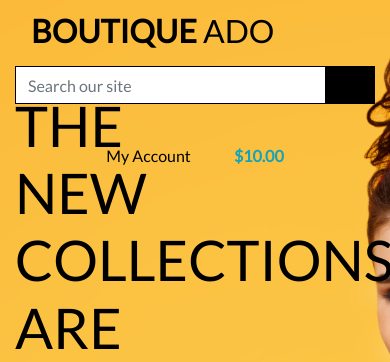
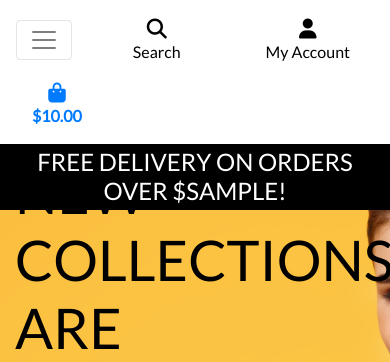
Before and after one commit to Soro82/boutique_ado_v5, a Django app: template home/templates/home/index.html in a window 390 px wide. Shown: the top 362 px of the page. Run offline with Django 3.2, Linux system fonts and the light colour scheme; the template is opened without the code that fills it: most values are stand-ins (such as "Sample title", 1, 10 or a date in 2020); some libraries are stand-ins or nearby versions.

Commit message:
Add mobile header and main navbar

```diff
--- a/static/css/base.css
+++ b/static/css/base.css
@@ -56,6 +56,10 @@ body {
     border: 1px solid black !important;
 }
 
+.bg-black {
+    background: #000 !important;
+}
+
 /* -------------------------------- Media Queries */
 
 /* Slightly larger container on xl screens */
--- a/templates/base.html
+++ b/templates/base.html
@@ -23,8 +23,7 @@
     {% endblock %}
 
     {% block corejs %}
-        <link rel="stylesheet" href="https://cdn.jsdelivr.net/npm/@fortawesome/fontawesome-free@6.4.2/css/fontawesome.min.css"
-        integrity="sha384-BY+fdrpOd3gfeRvTSMT+VUZmA728cfF9Z2G42xpaRkUGu2i3DyzpTURDo5A6CaLK" crossorigin="anonymous">
+        <script src="https://kit.fontawesome.com/e9c73d7092.js" crossorigin="anonymous"></script>
         <script src="https://code.jquery.com/jquery-3.4.1.slim.min.js" integrity="sha384-J6qa4849blE2+poT4WnyKhv5vZF5SrPo0iEjwBvKU7imGFAV0wwj1yYfoRSJoZ+n" crossorigin="anonymous"></script>
         <script src="https://cdn.jsdelivr.net/npm/popper.js@1.16.0/dist/umd/popper.min.js" integrity="sha384-Q6E9RHvbIyZFJoft+2mJbHaEWldlvI9IOYy5n3zV9zzTtmI3UksdQRVvoxMfooAo" crossorigin="anonymous"></script>
         <script src="https://stackpath.bootstrapcdn.com/bootstrap/4.4.1/js/bootstrap.min.js" integrity="sha384-wfSDF2E50Y2D1uUdj0O3uMBJnjuUD4Ih7YwaYd1iqfktj0Uod8GCExl3Og8ifwB6" crossorigin="anonymous"></script>
@@ -37,7 +36,7 @@
   </head>
   <body>
     <header class="container-fluid fixed-top">
-        <div class="row">
+        <div id="topnav" class="row bg-white pt-lg-2 d-none d-lg-flex">
             <div class="col-12 col-lg-4 my-auto py-1 py-lg-0 text-center text-lg-left">
                 <a href="{% url 'home' %}" class="nav-link main-logo-link">
                     <h2 class="logo-font text-black my-0"><strong>Boutique</strong> Ado</h2>
@@ -96,6 +95,20 @@
                 </ul>
             </div>
         </div>
+        <div class="row bg-white">
+            <nav class="navbar navbar-expand-lg navbar-light w-100">
+                <button class="navbar-toggler" type="button" data-toggle="collapse" data-target="#main-nav" aria-controls="main-nav" aria-expanded="false" aria-label="Toggle navigation">
+                    <span class="navbar-toggler-icon"></span>
+                </button>
+                {% include 'includes/mobile-top-header.html' %}
+                {% include 'includes/main-nav.html' %}
+            </nav>
+        </div>
+        <div id="delivery-banner" class="row text-center">
+            <div class="col bg-black text-white">
+                <h4 class="logo-font my-1">Free delivery on orders over ${{ free_shipping_threshold }}!</h4>
+            </div>
+        </div>
     </header>
 
     {% if messages %}
--- /dev/null
+++ b/templates/includes/mobile-top-header.html
@@ -0,0 +1,56 @@
+<li class="list-inline-item">
+    <a class="text-black nav-link d-block d-lg-none" href="#" id="mobile-search" data-toggle="dropdown" aria-haspopup="true" aria-expanded="false">
+        <div class="text-center">
+            <div><i class="fas fa-search fa-lg"></i></div>
+            <p class="my-0">Search</p>
+        </div>
+    </a>
+    <div class="dropdown-menu border-0 w-100 p-3 rounded-0 my-0" aria-labelledby="mobile-search">
+        <form class="form" method="GET" action="">
+            <div class="input-group w-100">
+                <input class="form-control border border-black rounded-0" type="text" name="q" placeholder="Search our site">
+                <div class="input-group-append">
+                    <button class="form-control form-control btn btn-black border border-black rounded-0" type="submit">
+                        <span class="icon">
+                            <i class="fas fa-search"></i>
+                        </span>
+                    </button>
+                </div>
+            </div>
+        </form>
+    </div>
+</li>
+<li class="list-inline-item dropdown">
+    <a class="text-black nav-link d-block d-lg-none" href="#" id="user-options" data-toggle="dropdown" aria-haspopup="true" aria-expanded="false">
+        <div class="text-center">
+            <div><i class="fas fa-user fa-lg"></i></div>
+            <p class="my-0">My Account</p>
+        </div>
+    </a>
+    <div class="dropdown-menu border-0" aria-labelledby="user-options">
+        {% if request.user.is_authenticated %}
+            {% if request.user.is_superuser %}
+                <a href="{% url 'account_logout' %}" class="dropdown-item">Product Management</a>
+            {% endif %}
+            <a href="{% url 'profile' %}" class="dropdown-item">My Profile</a>
+            <a href="{% url 'account_logout' %}" class="dropdown-item">Logout</a>
+        {% else %}
+            <a href="{% url 'account_signup' %}" class="dropdown-item">Register</a>
+            <a href="{% url 'account_login' %}" class="dropdown-item">Login</a>
+        {% endif %}
+    </div>
+</li>
+<li class="list-inline-item">
+    <a class="{% if grand_total %}text-primary font-weight-bold{% else %}text-black{% endif %} nav-link d-block d-lg-none" href="">
+        <div class="text-center">
+            <div><i class="fas fa-shopping-bag fa-lg"></i></div>
+            <p class="my-0">
+                {% if grand_total %}
+                    ${{ grand_total|floatformat:2 }}
+                {% else %}
+                    $0.00
+                {% endif %}
+            </p>
+        </div>
+    </a>
+</li>
```
Also changed, not shown: templates/includes/main-nav.html (added, +50 -0 lines).
